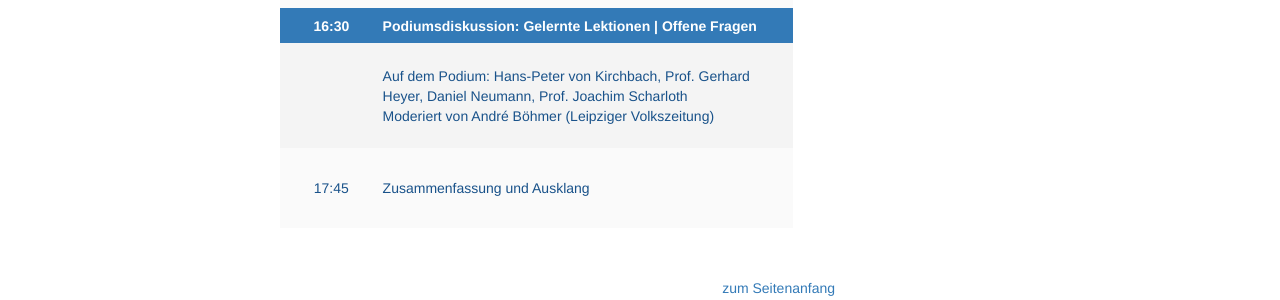
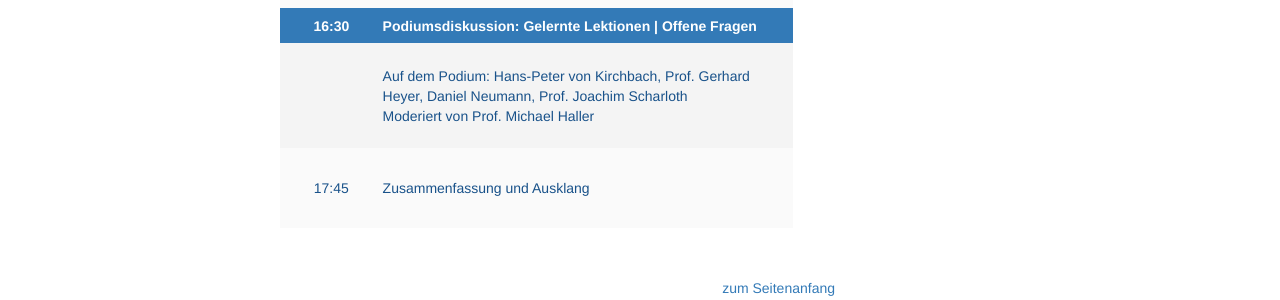
Before and after one commit to susedev/test, a Jekyll site: the page built from programm-uebersicht.html, in a window 1280 px wide and 900 px high, scrolled down 1785 px. Shown: the part 152-452 px from the top of the window. Built offline with Jekyll 4.4.1, drawn with Linux system fonts in a browser that asks for light colours; nearby versions of some CDN libraries.

Commit message:
Update programm-uebersicht.html

```diff
--- a/programm-uebersicht.html
+++ b/programm-uebersicht.html
@@ -136,7 +136,7 @@ title: Programm
 		<tr>
 			<td style="background-color: rgb(244, 244, 244); border-color: rgb(255, 255, 255); text-align: center; vertical-align: middle; width: 100px; height: 105px;">&nbsp;</td>
 			<td style="background-color: rgb(244, 244, 244); border-color: rgb(255, 255, 255); text-align: left; vertical-align: middle; height: 105px;"><a href="{{ site.base_url }}/beitraege-und-referentinnen.html#Scharloth"><span style="color:#19528A;">Auf dem Podium: Hans-Peter von Kirchbach, Prof. Gerhard Heyer, Daniel Neumann, Prof. Joachim Scharloth<br />
-			Moderiert von André Böhmer (Leipziger Volkszeitung)</span></a></td>
+			Moderiert von Prof. Michael Haller</span></a></td>
 		</tr>
 		<tr>
 			<td style="background-color: rgb(250, 250, 250); border-color: rgb(255, 255, 255); text-align: center; vertical-align: middle; width: 100px; height: 80px;"><span style="color:#19528A;">17:45</span></td>
```
